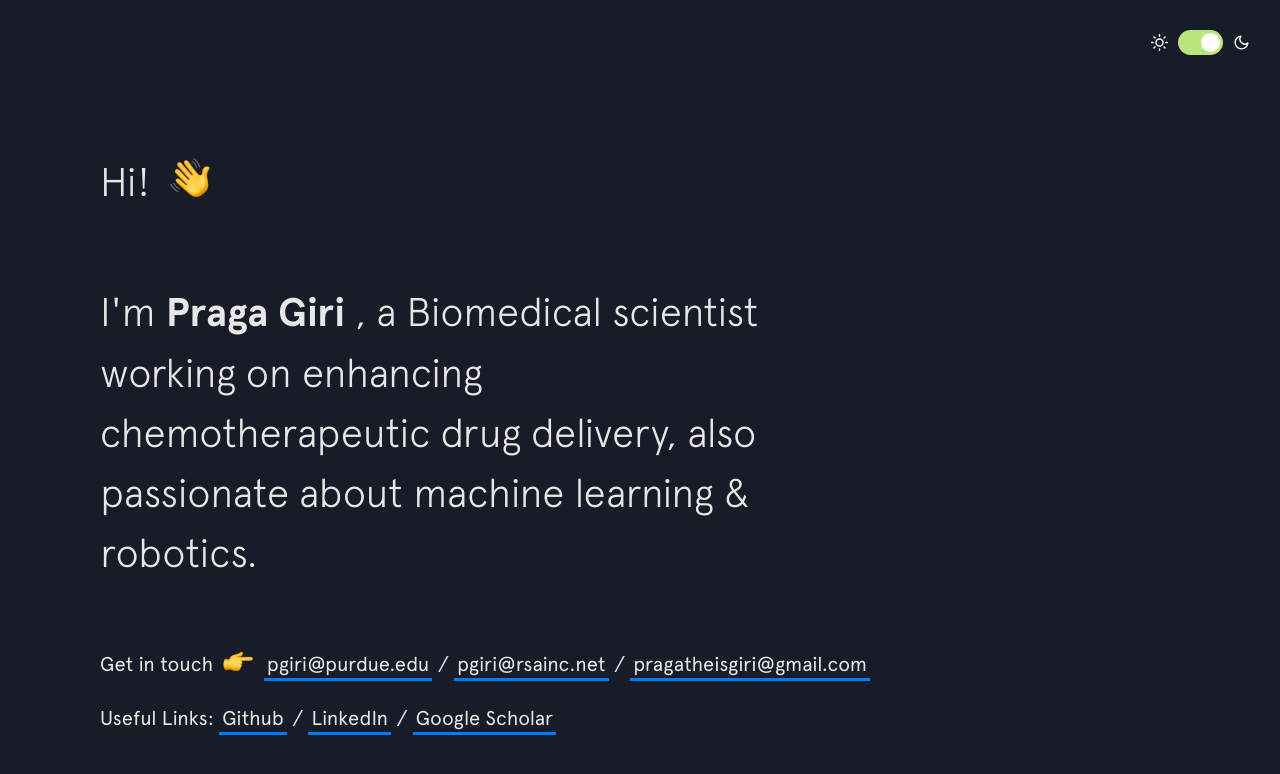
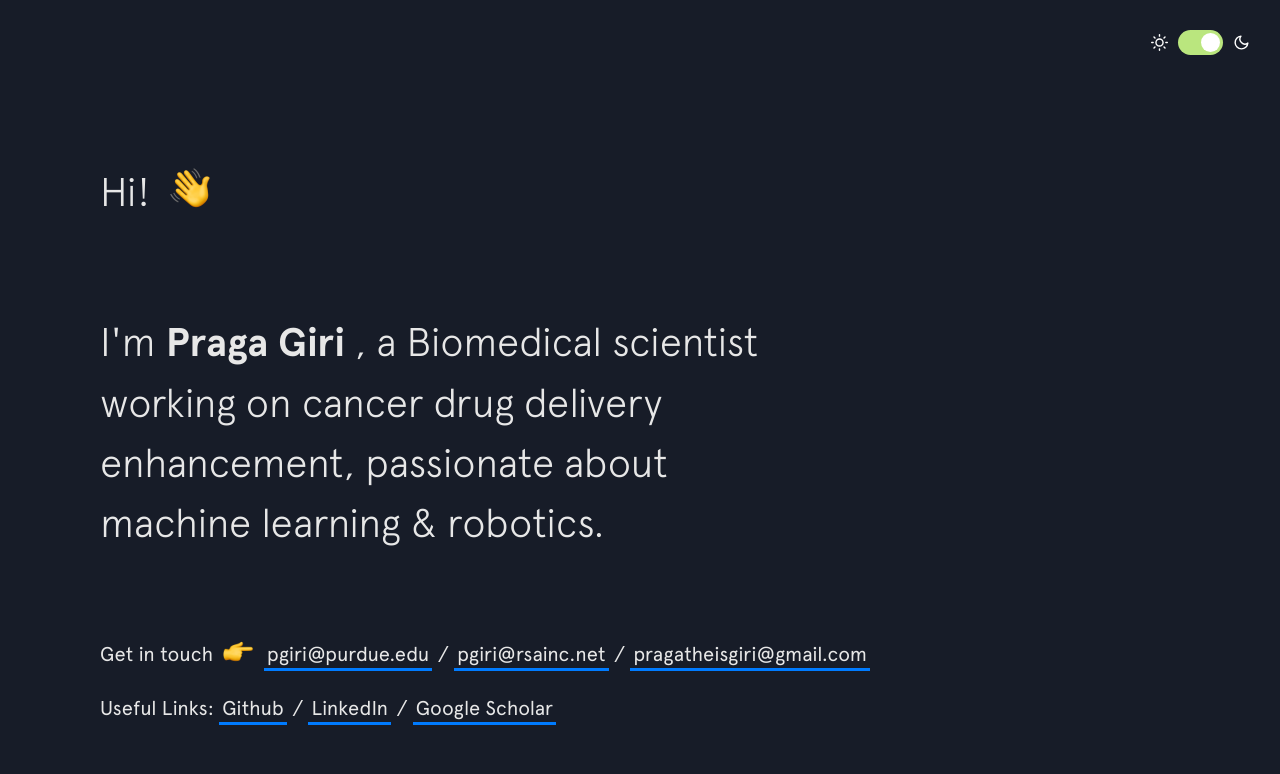
Before and after one commit to Pragatheis/pragatheis.github.io, a Jekyll site: the page built from index.html, in a window 1280 px wide and 900 px high. Shown: the top 774 px of the window. Built offline with Jekyll 4.4.1, drawn with Linux system fonts in a browser that asks for light colours; nearby versions of some CDN libraries.

Commit message:
Update intro.html

```diff
--- a/_includes/intro.html
+++ b/_includes/intro.html
@@ -5,7 +5,7 @@
 
   <h2 class="intro__tagline">I'm
     <span class="name">Praga Giri</span>
-    , a Biomedical scientist working on enhancing chemotherapeutic drug delivery, also passionate about machine learning &amp; robotics.
+    , a Biomedical scientist working on cancer drug delivery enhancement, passionate about machine learning &amp; robotics.
   </h2>
 
   <h3 class="intro__contact">
```
